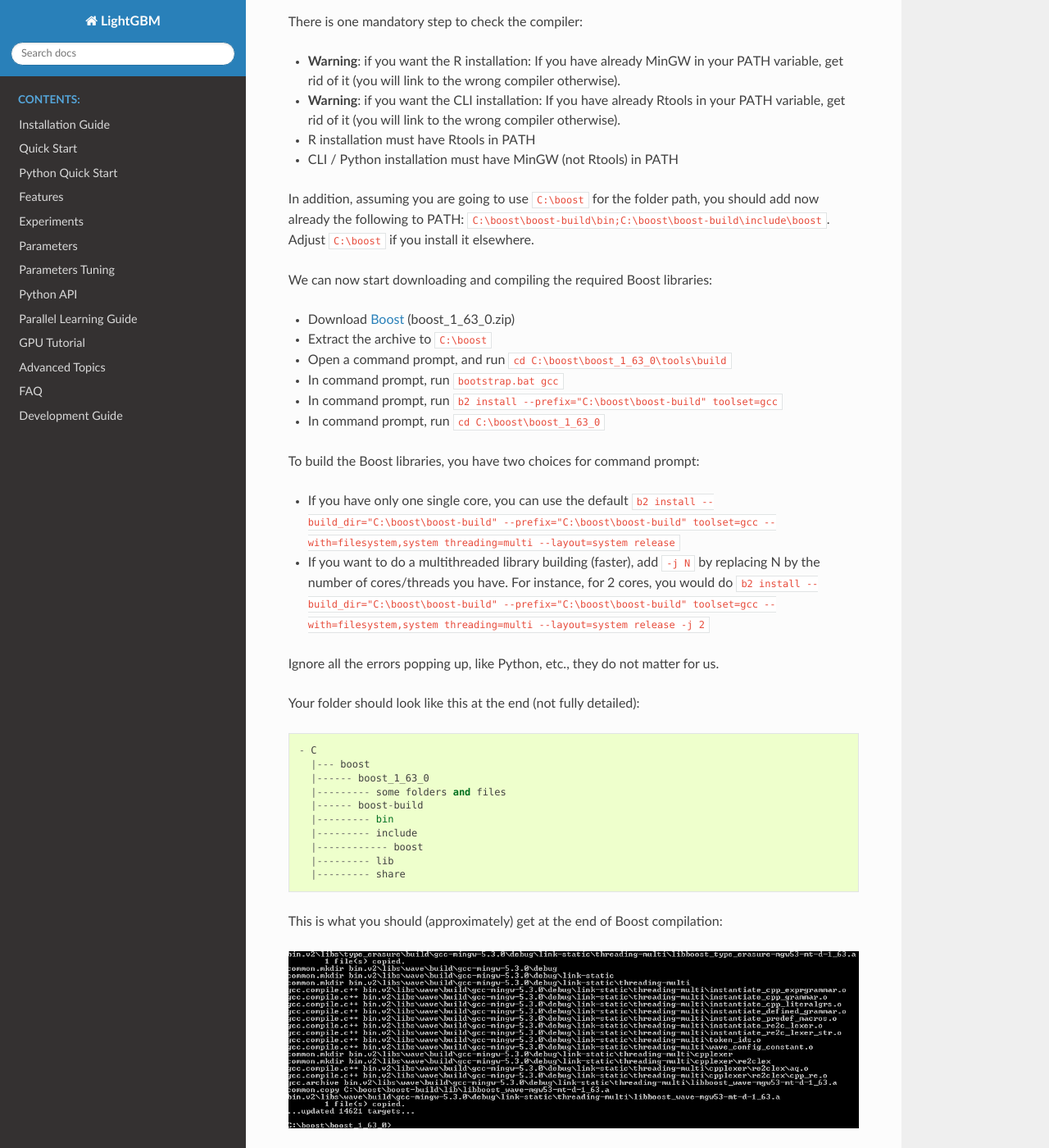
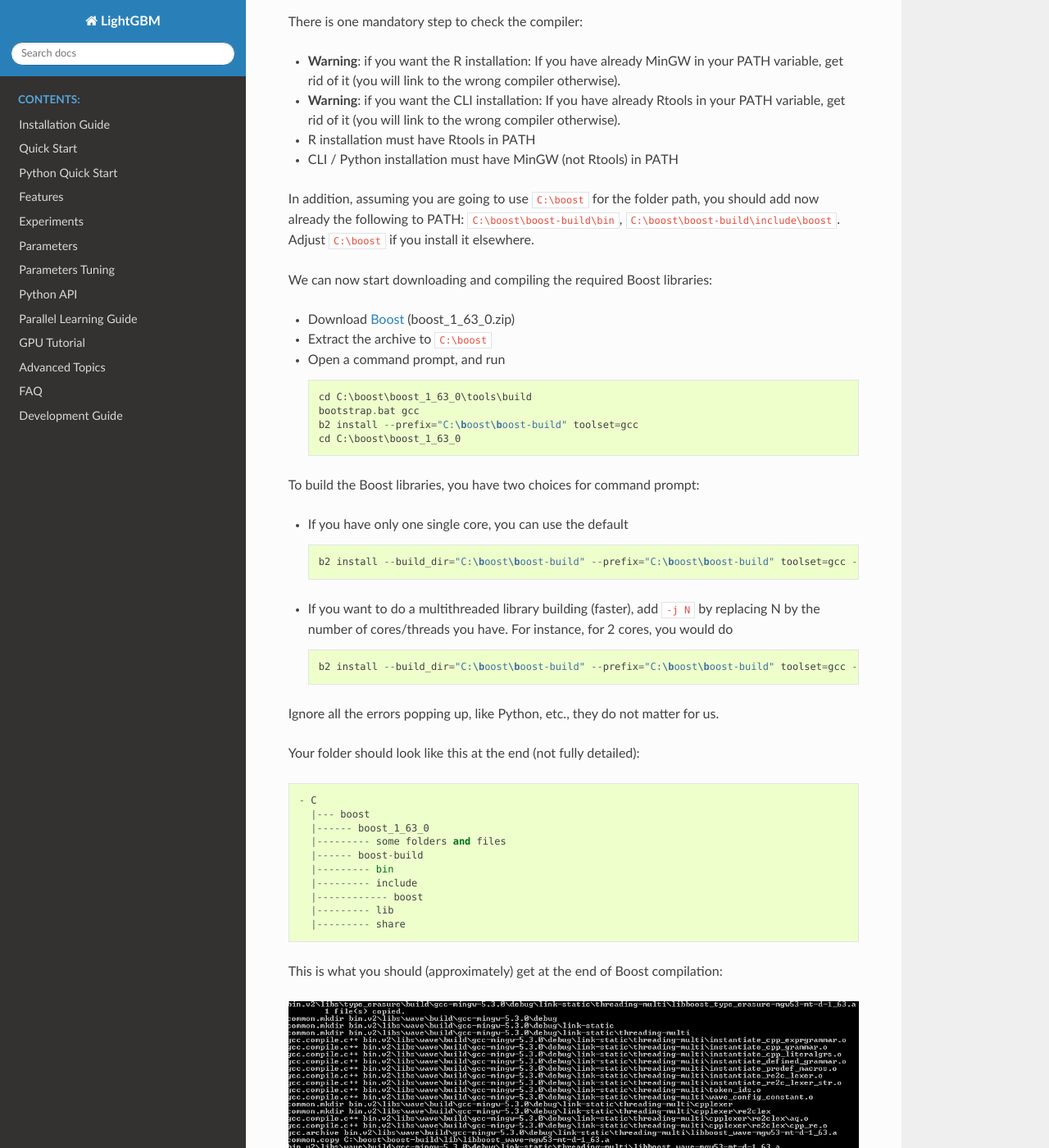
Before and after one commit to microsoft/LightGBM, a Sphinx documentation site: the page built from docs/GPU-Windows.rst, in a window 1280 px wide and 1400 px high, scrolled down 4716 px. Shown: the whole window at 82% size. Built offline with Sphinx 7.4.7 and the Read the Docs theme 2.0.0, drawn with Linux system fonts in a browser that asks for light colours; some of the changed text lies outside the part shown.

Commit message:
fixed markdown

```diff
--- a/docs/Development-Guide.rst
+++ b/docs/Development-Guide.rst
@@ -68,8 +68,6 @@
 Documents API
 ~~~~~~~~~~~~~
 
-LightGBM support use `doxygen <http://www.stack.nl/~dimitri/doxygen/>`__ to generate documents for classes and functions.
-
 Refer to `docs README <./README.rst>`__.
 
 C API
--- a/docs/GPU-Windows.rst
+++ b/docs/GPU-Windows.rst
@@ -152,7 +152,7 @@
 -  CLI / Python installation must have MinGW (not Rtools) in PATH
 
 In addition, assuming you are going to use ``C:\boost`` for the folder path,
-you should add now already the following to PATH: ``C:\boost\boost-build\bin;C:\boost\boost-build\include\boost``.
+you should add now already the following to PATH: ``C:\boost\boost-build\bin``, ``C:\boost\boost-build\include\boost``.
 Adjust ``C:\boost`` if you install it elsewhere.
 
 We can now start downloading and compiling the required Boost libraries:
@@ -161,21 +161,29 @@
 
 -  Extract the archive to ``C:\boost``
 
--  Open a command prompt, and run ``cd C:\boost\boost_1_63_0\tools\build``
+-  Open a command prompt, and run
 
--  In command prompt, run ``bootstrap.bat gcc``
+   .. code::
 
--  In command prompt, run ``b2 install --prefix="C:\boost\boost-build" toolset=gcc``
-
--  In command prompt, run ``cd C:\boost\boost_1_63_0``
+       cd C:\boost\boost_1_63_0\tools\build
+       bootstrap.bat gcc
+       b2 install --prefix="C:\boost\boost-build" toolset=gcc
+       cd C:\boost\boost_1_63_0
 
 To build the Boost libraries, you have two choices for command prompt:
 
 -  If you have only one single core, you can use the default
-   ``b2 install --build_dir="C:\boost\boost-build" --prefix="C:\boost\boost-build" toolset=gcc --with=filesystem,system threading=multi --layout=system release``
+
+   .. code::
+
+       b2 install --build_dir="C:\boost\boost-build" --prefix="C:\boost\boost-build" toolset=gcc --with=filesystem,system threading=multi --layout=system release
 
 -  If you want to do a multithreaded library building (faster), add ``-j N`` by replacing N by the number of cores/threads you have.
-   For instance, for 2 cores, you would do ``b2 install --build_dir="C:\boost\boost-build" --prefix="C:\boost\boost-build" toolset=gcc --with=filesystem,system threading=multi --layout=system release -j 2``
+   For instance, for 2 cores, you would do
+
+   .. code::
+
+       b2 install --build_dir="C:\boost\boost-build" --prefix="C:\boost\boost-build" toolset=gcc --with=filesystem,system threading=multi --layout=system release -j 2
 
 Ignore all the errors popping up, like Python, etc., they do not matter for us.
 
@@ -205,7 +213,7 @@
 -  Close the command prompt
 
 -  Make sure you added
-   ``C:\boost\boost-build\bin;C:\boost\boost-build\include\boost`` to
+   ``C:\boost\boost-build\bin``, ``C:\boost\boost-build\include\boost`` to
    your PATH (adjust accordingly if you use another folder)
 
 -  Do the boost compilation steps again (extract => command prompt => ``cd`` => ``bootstrap`` => ``b2`` => ``cd`` => ``b2``
@@ -308,11 +316,25 @@
 
 You can do everything in the Git Bash console you left open:
 
--  If you closed Git Bash console previously, run this to get back to the build folder: ``cd C:/github_repos/LightGBM/build``
+-  If you closed Git Bash console previously, run this to get back to the build folder:
 
--  If you did not close the Git Bash console previously, run this to get to the build folder: ``cd LightGBM/build``
+   ::
 
--  Setup MinGW as make using ``alias make='mingw32-make'`` (otherwise, beware error and name clash!)
+       cd C:/github_repos/LightGBM/build
+
+-  If you did not close the Git Bash console previously, run this to get to the build folder:
+
+   ::
+
+       cd LightGBM/build
+
+-  Setup MinGW as ``make`` using
+
+   ::
+
+       alias make='mingw32-make'
+
+   otherwise, beware error and name clash!
 
 -  In Git Bash, run ``make`` and see LightGBM being installing!
 
```
Also changed, not shown: docs/Parallel-Learning-Guide.rst (+11 -3 lines), docs/Parameters.rst (+4 -4 lines), docs/Quick-Start.rst (+14 -14 lines).
